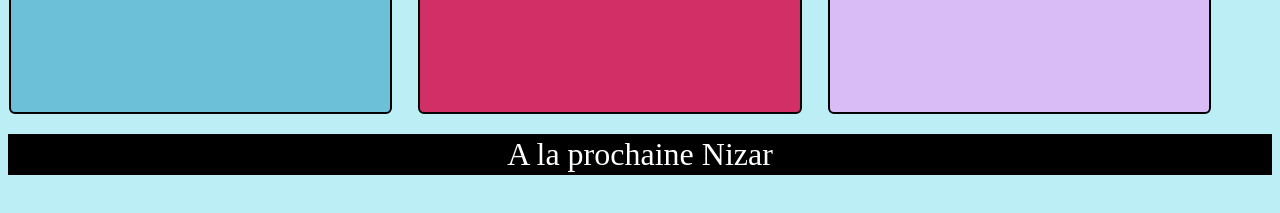
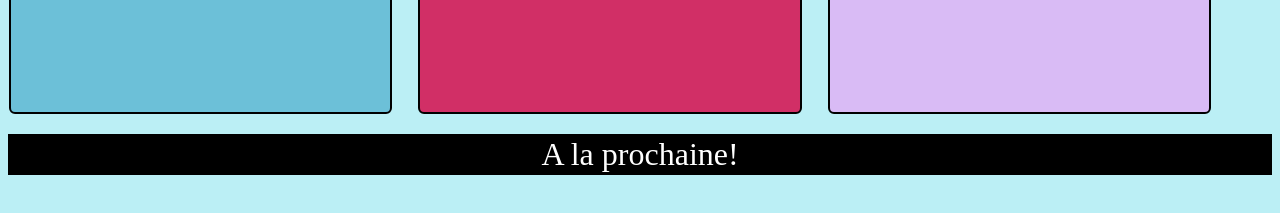
Before and after one commit to Lylyx97/alytp3, a plain HTML site: page article.html in a window 1280 px wide. Shown: the part 359-572 px from the top of the page. Drawn offline with Linux system fonts and the light colour scheme.

Commit message:
Update article.html

```diff
--- a/article.html
+++ b/article.html
@@ -21,7 +21,7 @@ Les modèles de la gamme, dont l'interface s'appuie sur écran tactile capacitif
 	<section class="class3"><code>La pomme</code>
 	<p><img src="apple.png" width="100%" height="100%"></p></section>
 
-	<footer><code>A la prochaine Nizar</code></footer>
+	<footer><code>A la prochaine!</code></footer>
 
 </body>
 </html>
```
